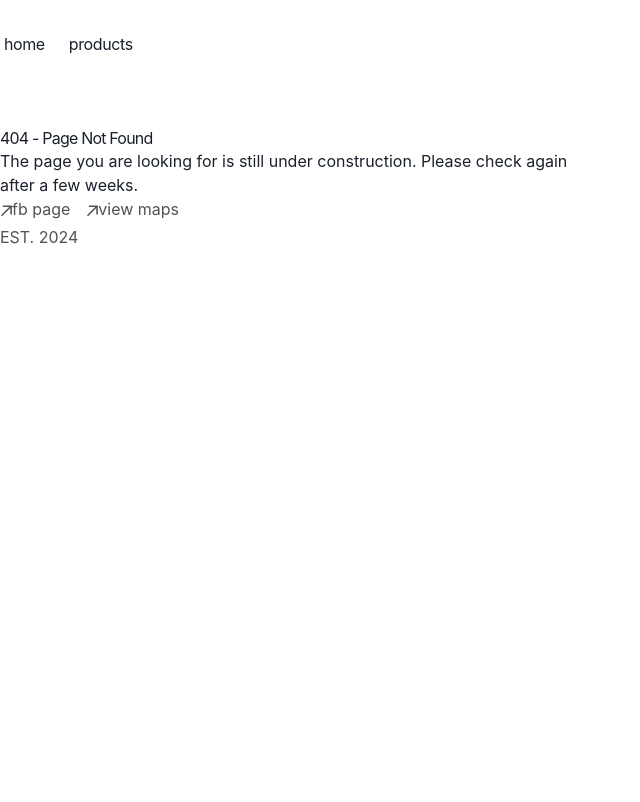
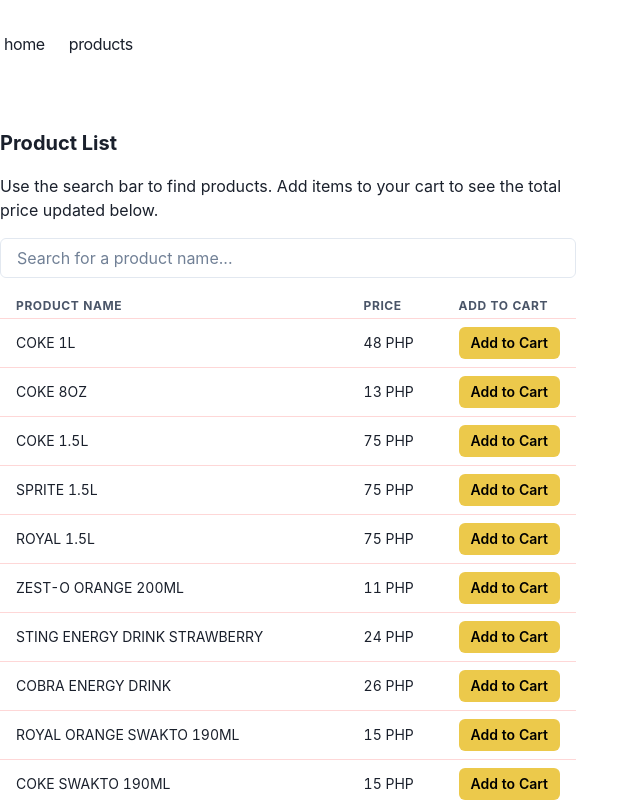
Before and after one commit to jdesolate/tjsarisari, a Next.js app: page /products in a window 1280 px wide. Before the commit this address had no page. Shown: the top 802 px of the page, without its empty margins (0-640 px from the left). Built offline with nearby package versions, Linux system fonts and the light colour scheme.

Commit message:
[Feature][Merv] Add search, products table, and cart computation

```diff
--- a/app/page.tsx
+++ b/app/page.tsx
@@ -12,10 +12,13 @@
         {`Welcome to TJ Sari-Sari Store—your go-to spot for everyday essentials. We offer quality household items, snacks, and beverages at affordable prices for your convenience.`}
       </p>
       <p className="mb-4">
-        {`Our website is under construction as we work to bring you a smooth online shopping experience. Stay tuned for updates! Thank you for supporting TJ Sari-Sari Store—we’re excited to serve you.`}
+        {`Our website is still under construction, but you can easily search for products, view our offerings, and add items to your cart to compute your total before purchasing.`}
+      </p>
+      <p className="mb-4">
+        {`Stay tuned for updates! Thank you for supporting TJ Sari-Sari Store—we’re excited to serve you.`}
       </p>
 
-      <Button colorScheme='red'>
+      <Button mt={8} colorScheme='yellow'>
         <Link
           href={PRODUCT_ROUTE}
           className="transition-all hover:text-neutral-800 flex align-middle relative py-1 px-2 m-1"
--- a/app/products/layout.tsx
+++ b/app/products/layout.tsx
@@ -25,18 +25,7 @@
 
   return (
     <CartProvider>
-      <SimpleGrid columns={2} spacing={5}>
-        <Heading>
-          Product Listings
-        </Heading>
-        <Button onClick={openCartDrawer} variant={"solid"} >
-          View Cart
-        </Button>
-      </SimpleGrid>
       {children}
-      <CartModal isOpen={isOpen} onClose={closeCartDrawer} onClear={clearCartDrawer}>
-        <CartContent />
-      </CartModal>
     </CartProvider>
   )
 }
--- /dev/null
+++ b/app/products/page.tsx
@@ -0,0 +1,228 @@
+"use client"
+import { Box, Button, Table, Tbody, Td, Th, Thead, Tr, Text, VStack, useBreakpointValue, Grid, GridItem, useToast, HStack, Input, Stack } from "@chakra-ui/react";
+import { useEffect, useState } from "react";
+import { getProducts } from "../services/productService";
+import { Product } from "@/types/Product.type";
+
+type Cart = {
+  id: string;
+  product: Product;
+  quantity: number;
+}
+
+export default function Page() {
+  const [cart, setCart] = useState<Cart[]>([]);
+  const [total, setTotal] = useState(0);
+  const [products, setProducts] = useState<Product[]>([]);
+  const [searchQuery, setSearchQuery] = useState("");
+  const toast = useToast();
+
+  useEffect(() => {
+    async function fetchProducts() {
+      const productList = await getProducts();
+      setProducts(productList);
+    }
+    fetchProducts();
+  }, []);
+
+  const filteredProducts = products.filter((product) =>
+    product.name.toLowerCase().includes(searchQuery.toLowerCase())
+  );
+
+
+  const addToCart = (product) => {
+    setCart((prevCart) => {
+      const existingProduct = prevCart.find((item) => item.id === product.id);
+      if (existingProduct) {
+        return prevCart.map((item) =>
+          item.id === product.id
+            ? { ...item, quantity: item.quantity + 1 }
+            : item
+        );
+      } else {
+        return [...prevCart, { id: product.id, product: product, quantity: 1 }];
+      }
+    });
+    setTotal((prevTotal) => prevTotal + product.price);
+
+    toast({
+      title: `Added item to cart (See computation below)`,
+      position: "top",
+      status: "success",
+      duration: 1500,
+      isClosable: true,
+    })
+  };
+
+  const removeFromCart = (product) => {
+    setCart((prevCart) => {
+      const existingProduct = prevCart.find((item) => item.id === product.id);
+      if (existingProduct) {
+        if (existingProduct.quantity === 1) {
+          // Remove the product from the cart if the quantity is 1
+          return prevCart.filter((item) => item.id !== product.id);
+        } else {
+          // Decrease the product quantity
+          return prevCart.map((item) =>
+            item.id === product.id
+              ? { ...item, quantity: item.quantity - 1 }
+              : item
+          );
+        }
+      }
+      return prevCart; // Return the same cart if the product isn't found
+    });
+    setTotal((prevTotal) => prevTotal - product.price);
+
+    toast({
+      title: `Removed item from cart`,
+      position: "top",
+      status: "error",
+      duration: 1500,
+      isClosable: true,
+    })
+  };
+
+  const clearCart = () => {
+    setCart([]); // Reset the cart to an empty array
+    setTotal(0);  // Reset the total to 0
+
+    toast({
+      title: `Cleared all items in cart`,
+      position: "top",
+      status: "error",
+      duration: 1500,
+      isClosable: true,
+    })
+  };
+
+  const headingFontSize = useBreakpointValue({ base: "lg", md: "xl" });
+  const tableFontSize = useBreakpointValue({ base: "xs", md: "sm" });
+  const buttonSize = useBreakpointValue({ base: "xs", md: "sm" });
+
+  return (
+    <Grid
+      templateColumns={{ base: "1fr" }} // One column for mobile, 2 columns for larger screens
+      gap={6}
+      maxW="1200px"
+      mx="auto"
+    >
+      <GridItem>
+        <Box>
+          <Text fontSize={headingFontSize} mb={4} fontWeight="bold">
+            Product List
+          </Text>
+          <Text fontSize="md" mb={4}>
+            Use the search bar to find products. Add items to your cart to see the total price updated below.
+          </Text>
+          <Input
+            placeholder="Search for a product name..."
+            colorScheme="red"
+            mb={4}
+            value={searchQuery}
+            onChange={(e) => setSearchQuery(e.target.value)
+            }
+          />
+
+          {/* Responsive Table */}
+          <Box overflowX="auto">
+            <Table colorScheme="red" size={tableFontSize}>
+              <Thead>
+                <Tr>
+                  <Th>Product Name</Th>
+                  <Th>Price</Th>
+                  <Th>Add to Cart</Th>
+                </Tr>
+              </Thead>
+              <Tbody>
+                {filteredProducts.length > 0 ? filteredProducts.map((product) => (
+                  <Tr key={product.id}>
+                    <Td
+                      style={{ whiteSpace: 'normal', wordWrap: 'break-word' }}
+                    >{product.name.toUpperCase()}</Td>
+                    <Td>{product.price} PHP</Td>
+                    <Td>
+                      <Button
+                        size={buttonSize}
+                        colorScheme="yellow"
+                        onClick={() => addToCart(product)}
+                      >
+                        Add to Cart
+                      </Button>
+                    </Td>
+                  </Tr>
+                )) :
+                  <Stack mt={5}>
+                    <Text my={2} fontWeight={"bold"}>No available products. Please check again soon.</Text>
+                  </Stack>
+
+                }
+              </Tbody>
+            </Table>
+          </Box>
+        </Box>
+      </GridItem>
+
+      {/* Cart Section (Will be on the right on larger screens) */}
+      <GridItem>
+        <Box p={4} borderWidth="1px" borderRadius="lg">
+          <Text fontSize={headingFontSize} mb={2} fontWeight={"bold"}>
+            Items in Cart:
+          </Text>
+
+          {/* Responsive Cart Items */}
+          <VStack align="stretch" spacing={2}>
+            {cart.length > 0 ? (
+              cart.map((item) => (
+                <Box
+                  key={item.id}
+                  p={4}
+                  borderWidth="1px"
+                  borderRadius="md"
+                  display="flex"
+                  justifyContent="space-between"
+                  flexDirection={{ base: "column", md: "row" }}
+                >
+                  <Text>
+                    {item.product.name.toUpperCase()} (x{item.quantity})
+                  </Text>
+                  <Text>{item.product.price * item.quantity} PHP</Text>
+                  <Button
+                    size={buttonSize}
+                    colorScheme="gray"
+                    onClick={() => removeFromCart(item.product)}
+                  >
+                    Remove from Cart
+                  </Button>
+                </Box>
+              ))
+            ) : (
+              <Stack alignItems={"center"}>
+                <Text>No items in cart.</Text>
+                <Text>Add to cart some products to see total price to pay.</Text>
+              </Stack>
+            )}
+          </VStack>
+
+          <HStack alignItems={"center"} justifyContent={"space-around"}>
+            {/* Responsive Total Price */}
+            <Text fontSize={headingFontSize} fontWeight="bold" mt={4}>
+              Total Price to Pay: PHP {total.toFixed(2)}
+            </Text>
+
+            {/* Clear Cart Button */}
+            {cart.length > 0 && (
+              <Button
+                colorScheme="red"
+                mt={4}
+                onClick={clearCart} // Call clearCart function
+              >
+                Clear Cart
+              </Button>
+            )}
+          </HStack>
+        </Box>
+      </GridItem>
+    </Grid>
+  );
+}
--- a/app/products/pagedraft.tsx
+++ /dev/null
@@ -1,29 +0,0 @@
-"use client"
-import { SimpleGrid } from "@chakra-ui/react";
-import ProductCard from "../../components/ProductCard/ProductCard";
-import { useEffect, useState } from "react";
-import { getProducts } from "../services/productService";
-import { Product } from "@/types/Product.type";
-
-export default function Page() {
-  const [products, setProducts] = useState<Product[]>([]);
-
-  useEffect(() => {
-    async function fetchProducts() {
-      const productList = await getProducts();
-      setProducts(productList);
-    }
-    fetchProducts();
-  }, []);
-
-
-  return (
-    <SimpleGrid columns={2} spacing={10} marginY={10}>
-      {products.length === 0 ? (
-        <p>Your don't have available products</p>
-      ) : products.map((product) => (
-        <ProductCard key={product.id} product={product} />
-      ))}
-    </SimpleGrid>
-  );
-}
--- a/constants/Products.constant.ts
+++ b/constants/Products.constant.ts
@@ -4,35 +4,35 @@
   {
     id: '1',
     image: 'https://picsum.photos/200',
-    name: "Coke 1L",
+    name: "COKE 1L",
     stock: 5,
     price: 48,
   },
   {
     id: '2',
     image: 'https://picsum.photos/200',
-    name: "Coke 8oz",
+    name: "COKE 8oz",
     stock: 10,
     price: 13,
   },
   {
     id: '3',
     image: 'https://picsum.photos/200',
-    name: "Coke 1.5L",
+    name: "COKE 1.5L",
     stock: 5,
     price: 75,
   },
   {
     id: '4',
     image: 'https://picsum.photos/200',
-    name: "Sprite 1.5L",
+    name: "SPRITE 1.5L",
     stock: 2,
     price: 75,
   },
   {
     id: '5',
     image: 'https://picsum.photos/200',
-    name: "Royal 1.5L",
+    name: "ROYAL 1.5L",
     stock: 2,
     price: 75,
   },
```
